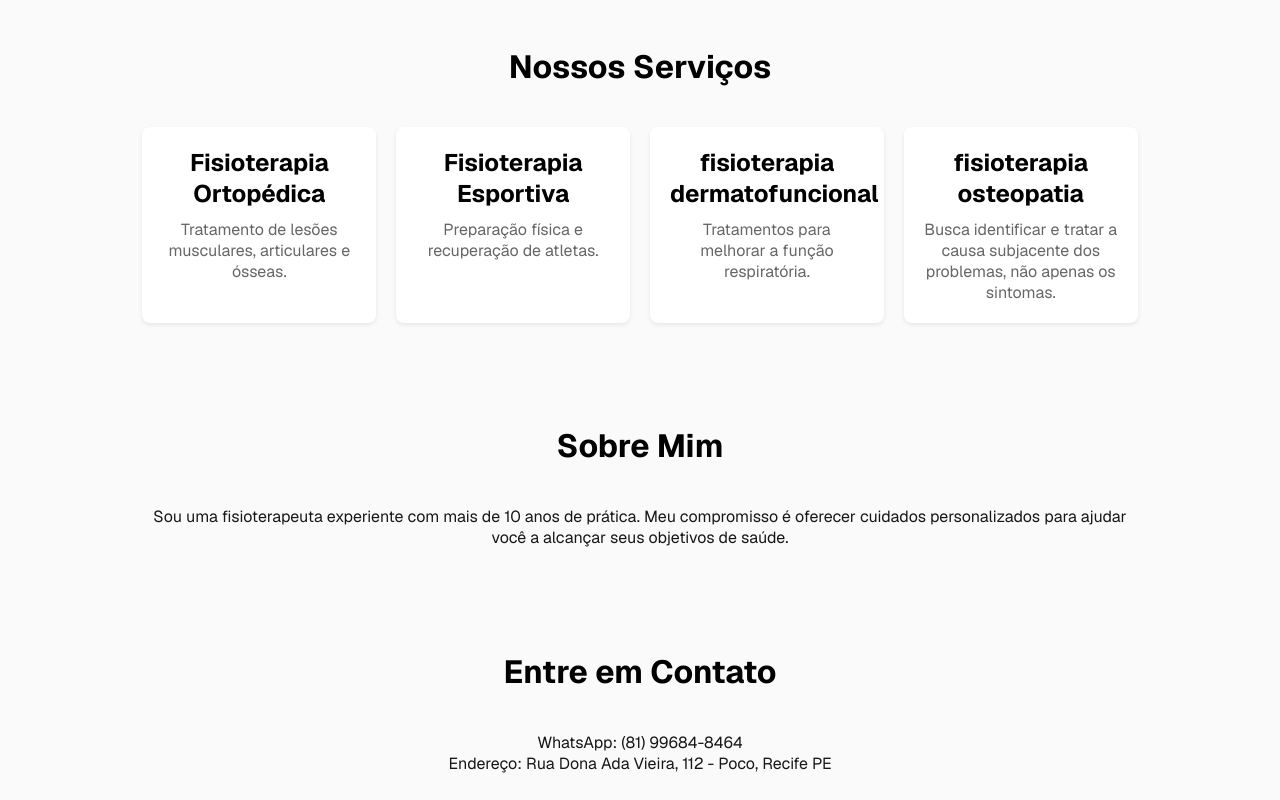
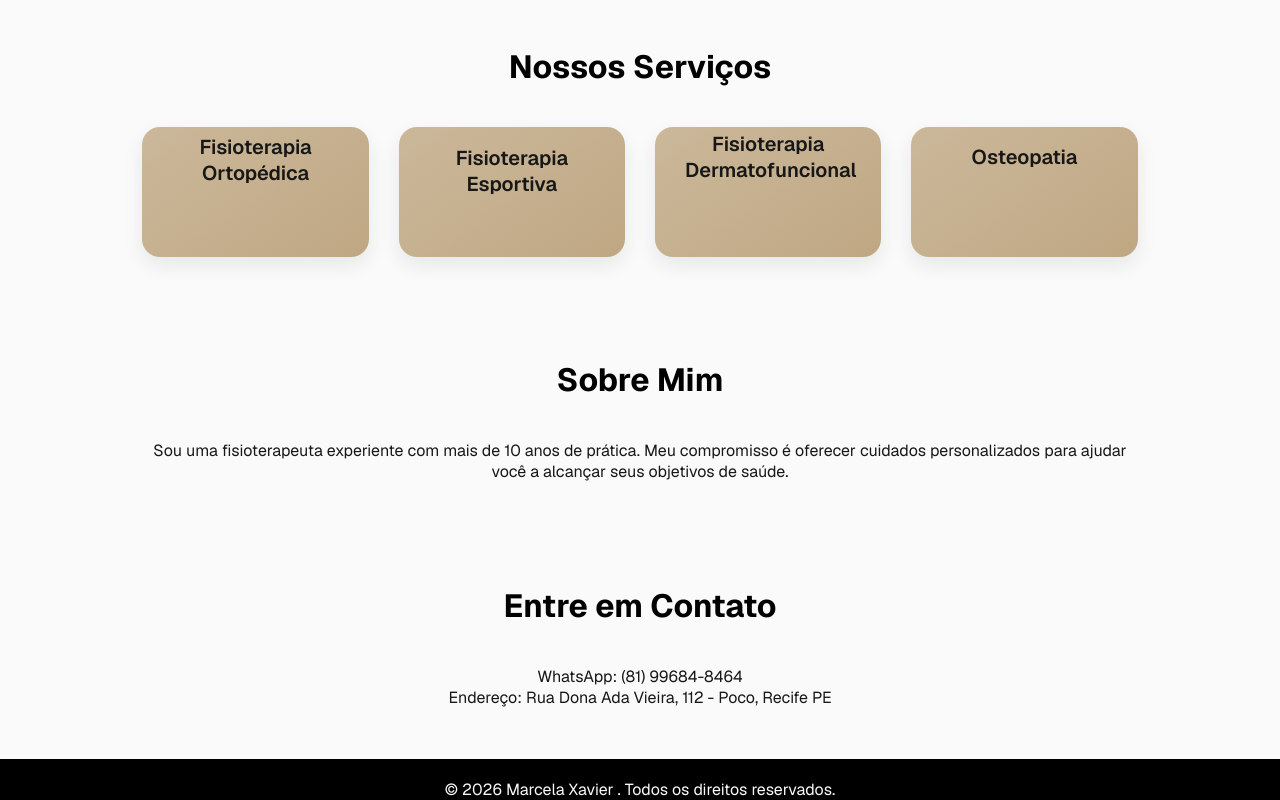
Before and after one commit to Fabioalbuqueque/mxfisio, a Next.js app: page / in a window 1280 px wide. Shown: the part 860-1660 px from the top of the page. Built offline with nearby package versions, Linux system fonts and the light colour scheme.

Commit message:
troca de cor do fun do

```diff
--- a/src/app/page.js
+++ b/src/app/page.js
@@ -43,12 +43,15 @@ export default function Home() {
               <p>Preparação física e recuperação de atletas.</p>
             </div>
             <div className={styles.service}>
-              <h3>fisioterapia dermatofuncional</h3>
-              <p>Tratamentos para melhorar a função respiratória.</p>
+              <h3>Fisioterapia Dermatofuncional</h3>
+              <p>Foca no tratamento de flacidez, celulite, gordura localizada, cicatrizes,
+                além de cuidados pré e pós-operatórios de cirurgias plásticas.
+                </p>
             </div>
             <div className={styles.service}>
-              <h3>fisioterapia osteopatia</h3>
-              <p>Busca identificar e tratar a causa subjacente dos problemas, não apenas os sintomas.</p>
+              <h3>Osteopatia</h3>
+              <p> é um sistema de tratamento terapêutico manual, não invasivo e holístico.
+                 Que foca  na relação entre estrutura (ossos, músculos, fáscias) e função do corpo.</p>
             </div>
           </div>
         </section>
--- a/src/app/page.module.css
+++ b/src/app/page.module.css
@@ -26,6 +26,9 @@
   padding: clamp(12px,2.5vw,20px) var(--container-padding);
   background-color: var(--foreground);
   box-shadow: 0 2px 4px rgba(0,0,0,0.1);
+}
+.logo{
+  color: rgb(17, 17, 17);
 }
 
 .logo h1 {
@@ -179,25 +182,62 @@ a.secondary {
 
 .services {
   display: grid;
-  grid-template-columns: repeat(auto-fit, minmax(220px, 1fr));
-  gap: 20px;
+  grid-template-columns: repeat(auto-fit, minmax(210px, 1fr));
+  gap: 30px;
+  margin-top: 40px;
 }
 
 .service {
-  padding: 20px;
-  background-color: var(--foreground);
-  border-radius: 8px;
-  box-shadow: 0 2px 4px rgba(0,0,0,0.08);
+ background: linear-gradient(145deg, #cbb89a, #bfa783);
+  padding: 30px;
+  border-radius: 18px;
+  cursor: pointer;
+  transition: all 0.45s cubic-bezier(.23,.88,.34,.99);
+  height: 130px;
+  overflow: hidden;
+  display: flex;
+  flex-direction: column;
+  justify-content: center;
+  box-shadow: 0 8px 20px rgba(0,0,0,0.08);
+  position: relative;
 }
 
 .service h3 {
-  font-size: 24px;
-  margin-bottom: 10px;
-  color: var(--text-primary);
+  margin: 0;
+  font-size: 20px;
+  font-weight: 600;
 }
 
 .service p {
-  color: var(--text-secondary);
+  margin-top: 1px;
+  height: 100%;
+  opacity: 0;
+  transform: translateY(10px);
+  transition: all 0.4s ease;
+  line-height: 1.5;
+  font-size: 14px;
+}
+
+/* Hover Desktop */
+.service:hover {
+  height: 240px;
+  justify-content: flex-start;
+  transform: translateY(-8px);
+  box-shadow: 0 18px 35px rgba(0,0,0,0.15);
+}
+
+.service:hover p {
+  opacity: 1;
+  transform: translateY(0);
+}
+
+/* Mobile Click Support */
+.service:active {
+  height: 240px;
+}
+.service:active p {
+  opacity: 1;
+  transform: translateY(0);
 }
 
 .footer {
@@ -264,11 +304,11 @@ a.secondary {
   }
 
   .page {
-    --background: #000;
-    --foreground: #000;
+    --background: rgba(110, 91, 91, 0.445);
+    --foreground:rgba(203, 181, 150);
 
     --text-primary: #ededed;
-    --text-secondary: #999;
+    --text-secondary: #6e6a6a;
 
     --button-primary-hover: #ccc;
     --button-secondary-hover: #1a1a1a;
```
